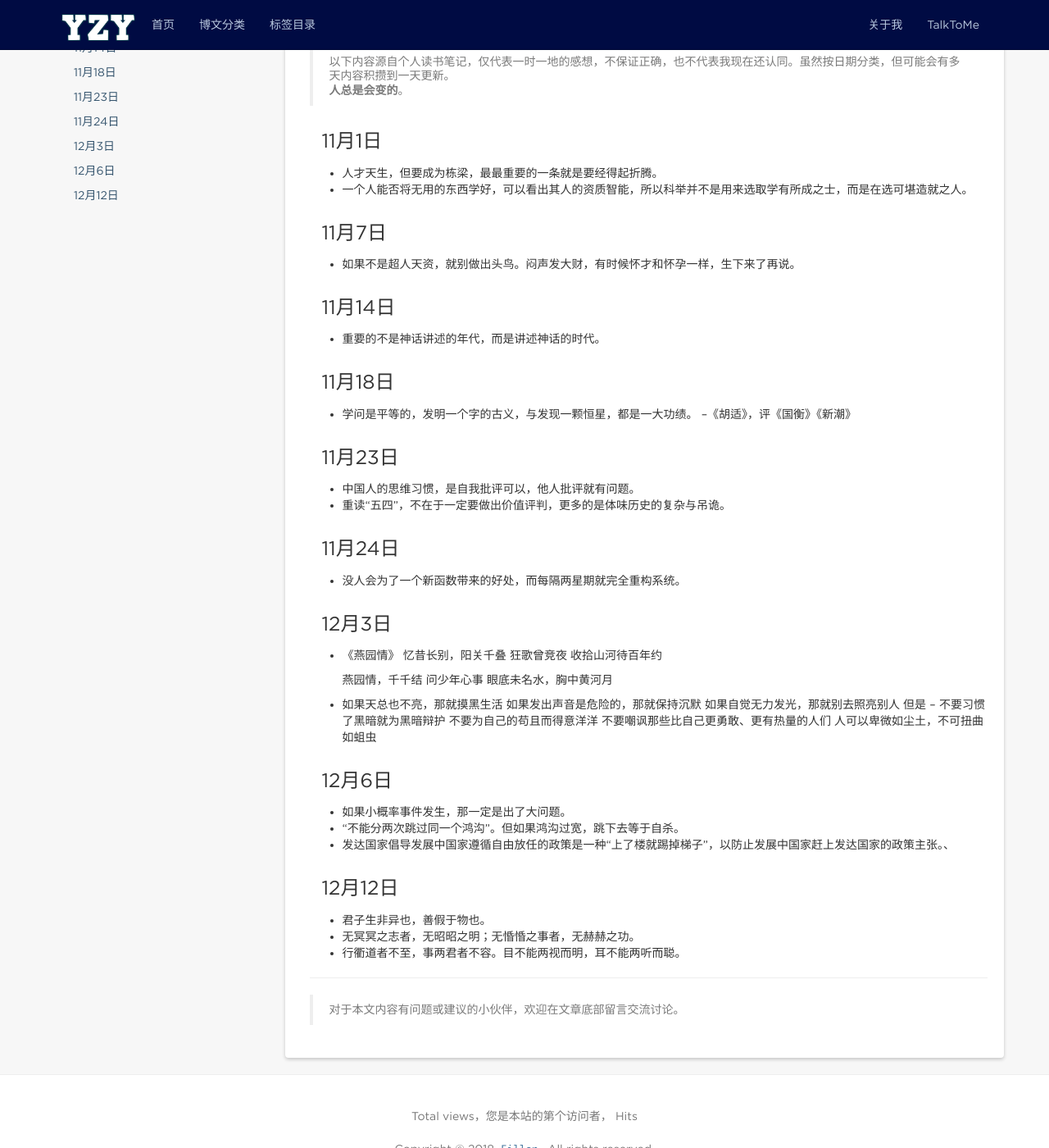
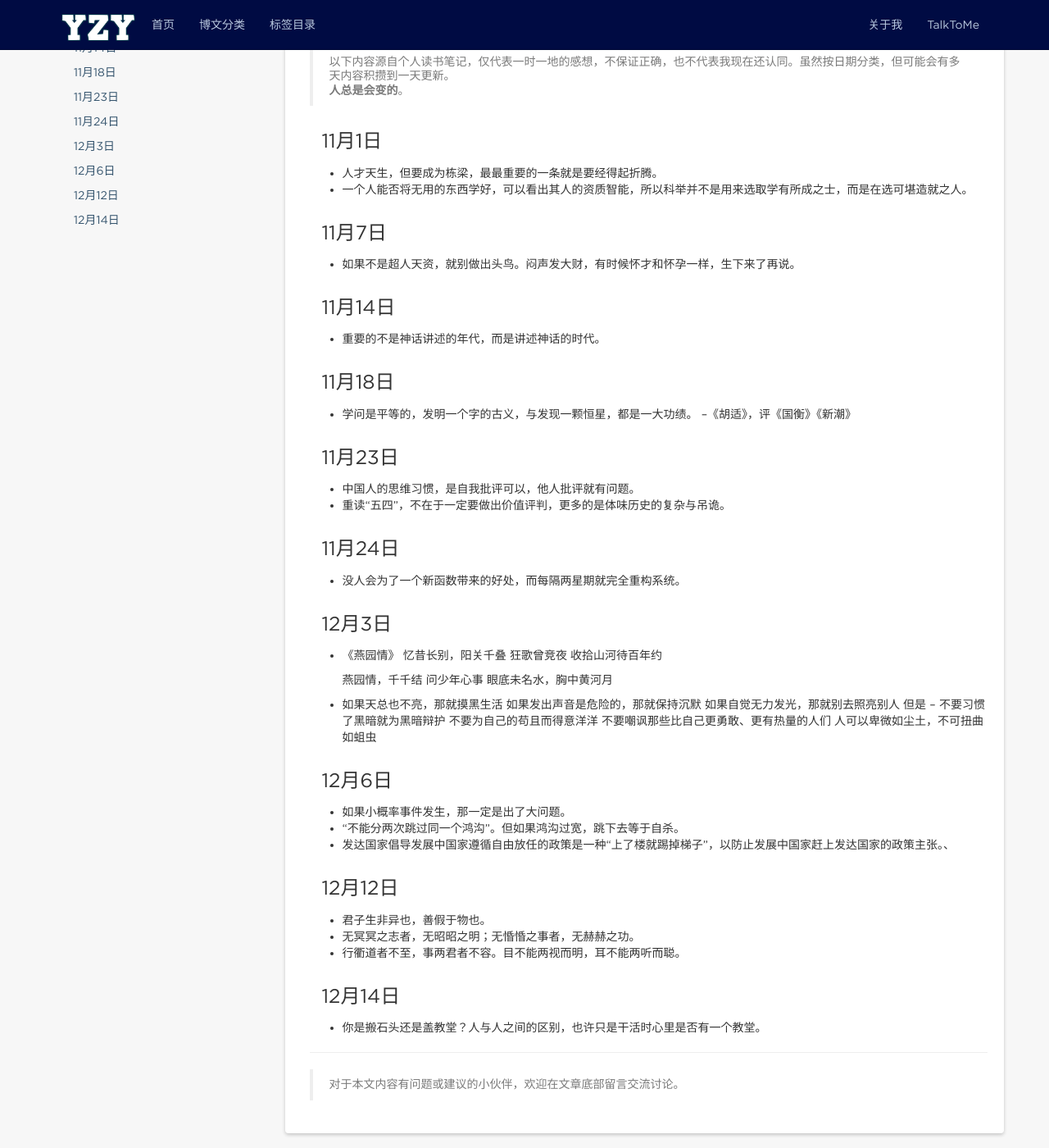
Before and after one commit to eillon/eillon.github.io, a Jekyll site: the page built from _posts/2018-11-1-摘录四.md, in a window 1280 px wide and 1400 px high, scrolled down 348 px. Shown: the whole window at 82% size. Built offline with Jekyll 4.4.1, drawn with Linux system fonts in a browser that asks for light colours; nearby versions of some CDN libraries; comment, search, counter and statistics services are not loaded.

Commit message:
add posts

```diff
--- a/_posts/2018-11-1-摘录四.md
+++ b/_posts/2018-11-1-摘录四.md
@@ -60,3 +60,6 @@ tags: [摘录, 持续更新]
 * 君子生非异也，善假于物也。
 * 无冥冥之志者，无昭昭之明；无惛惛之事者，无赫赫之功。
 * 行衢道者不至，事两君者不容。目不能两视而明，耳不能两听而聪。
+
+### 12月14日
+* 你是搬石头还是盖教堂？人与人之间的区别，也许只是干活时心里是否有一个教堂。
```
